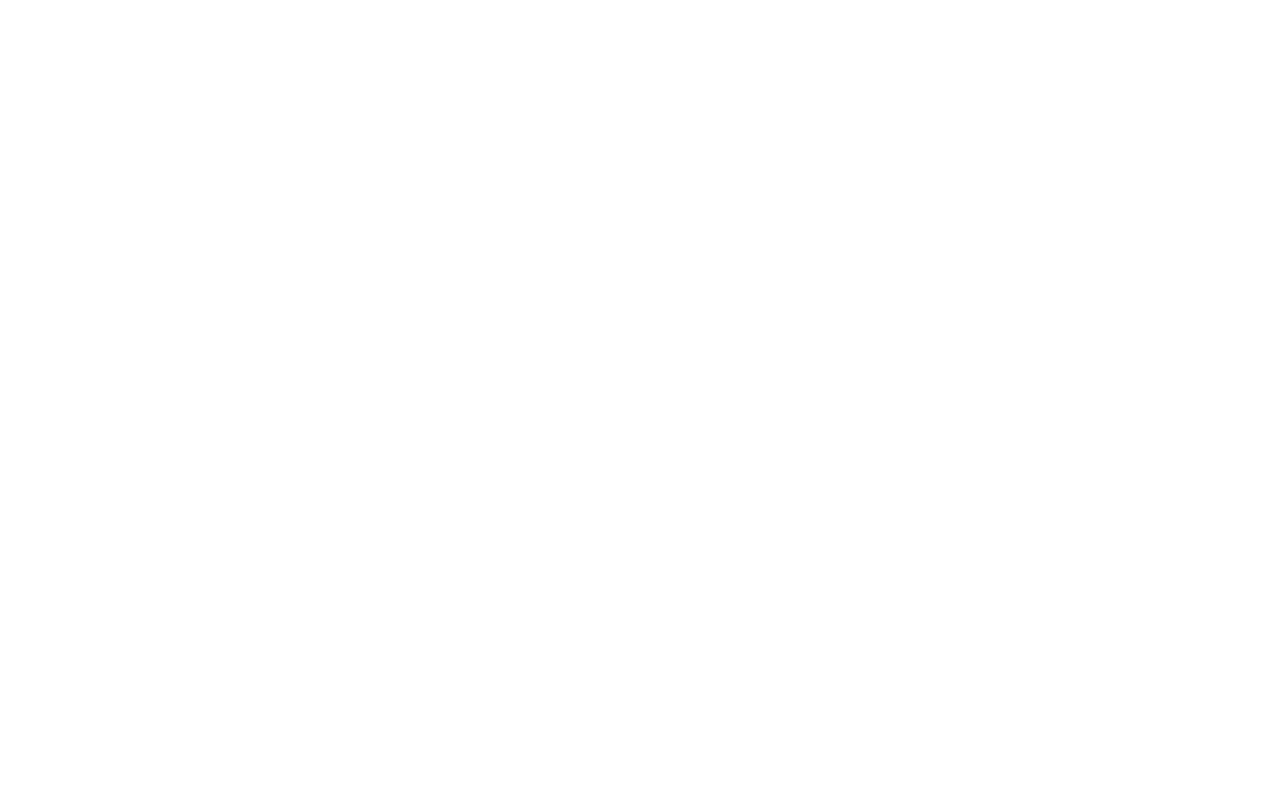
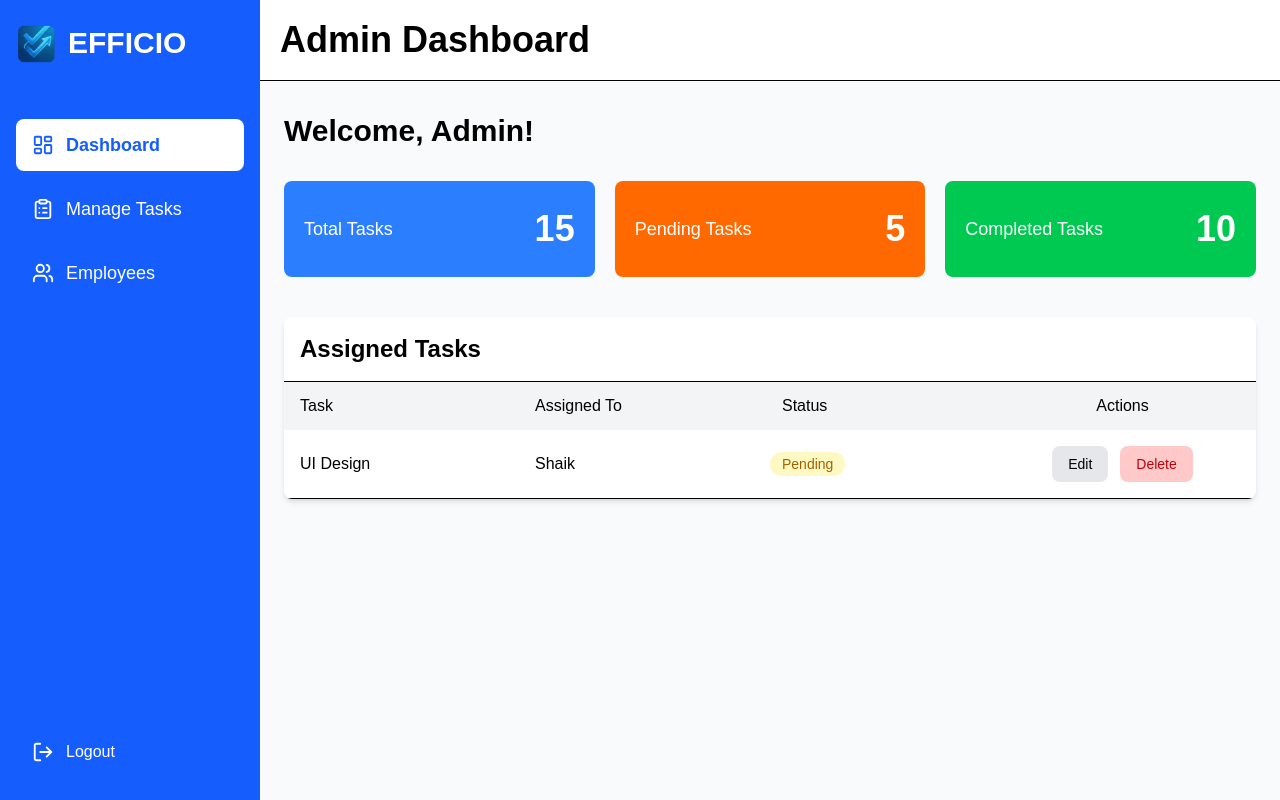
Before and after one commit to shaik3311/EFFICIO---An-Employee-Task-Management-Application-, a React (Vite) app: page /admin in a window 1280 px wide. Before the commit this address had no page. Built offline with nearby package versions, Linux system fonts and the light colour scheme.

Commit message:
Completed till Admin Dashboard design

```diff
--- a/package.json
+++ b/package.json
@@ -11,6 +11,7 @@
   },
   "dependencies": {
     "@tailwindcss/vite": "^4.1.18",
+    "lucide-react": "^0.563.0",
     "react": "^19.1.0",
     "react-dom": "^19.1.0",
     "react-router-dom": "^7.13.0",
--- a/src/App.jsx
+++ b/src/App.jsx
@@ -3,6 +3,9 @@
 import Home from './Pages/Home'
 import Login from './Pages/Login'
 import Signup from './Pages/Signup'
+import AdminDashboard from './Pages/AdminDashboard'
+import AdminTaskManagement from './Components/AdminTaskManagement'
+import AdminEmployeeManagement from './Components/AdminEmployeeManagement'
 
 const App = () => {
   return (
@@ -11,6 +14,9 @@
         <Route path='/' element={<Home/>}/>
         <Route path='/login' element={<Login/>}/>
         <Route path='/signup' element={<Signup/>}/>
+        <Route path='/admin' element={<AdminDashboard/>}/>
+        <Route path='/admin-tasks' element={<AdminTaskManagement/>}/>
+        <Route path='/admin-employees' element={<AdminEmployeeManagement/>}/>
       </Routes>
     </div>
   )
--- /dev/null
+++ b/src/Components/AdminEmployeeManagement.jsx
@@ -0,0 +1,13 @@
+import React from 'react'
+import AdminSidebar from './Adminsidebar'
+
+const AdminEmployeeManagement = () => {
+  return (
+    <div className='flex'>
+        <AdminSidebar/>
+        AdminEmployeeManagement
+    </div>
+  )
+}
+
+export default AdminEmployeeManagement
--- /dev/null
+++ b/src/Components/AdminTaskManagement.jsx
@@ -0,0 +1,13 @@
+import React from 'react'
+import AdminSidebar from './Adminsidebar'
+
+const AdminTaskManagement = () => {
+  return (
+    <div className='flex'>
+        <AdminSidebar/>
+        AdminTaskManagement
+    </div>
+  )
+}
+
+export default AdminTaskManagement
--- /dev/null
+++ b/src/Components/Adminsidebar.jsx
@@ -0,0 +1,90 @@
+import React, { useState } from "react";
+import { NavLink } from "react-router-dom";
+import {
+  LayoutDashboard,
+  ClipboardList,
+  Users,
+  LogOut,
+  Menu,
+  X,
+} from "lucide-react";
+
+const AdminSidebar = () => {
+  const [open, setOpen] = useState(false);
+
+  const linkStyle = ({ isActive }) =>
+    `flex items-center gap-3 px-4 py-3 rounded-lg text-lg transition-all
+     ${
+       isActive
+         ? "bg-white text-blue-600 font-semibold"
+         : "text-white hover:bg-blue-500/40"
+     }`;
+
+  return (
+    <>
+      {/* Mobile Menu Button */}
+      <button
+        className="md:hidden fixed top-4 left-4 z-50 bg-blue-600 p-2 rounded-lg text-white"
+        onClick={() => setOpen(true)}
+      >
+        <Menu />
+      </button>
+
+      {/* Sidebar */}
+      <aside
+        className={`fixed md:static top-0 left-0 h-screen w-[260px] bg-blue-600
+        flex flex-col justify-between px-4 py-6 z-50
+        transform transition-transform duration-300
+        ${open ? "translate-x-0" : "-translate-x-full md:translate-x-0"}`}
+      >
+        {/* Top */}
+        <div className="flex flex-col gap-10">
+          {/* Logo */}
+          <div className="flex items-center justify-between pb-4">
+            <div className="flex items-center gap-3">
+              <img src="/Logo.png" alt="logo" className="w-10" />
+              <h1 className="text-3xl font-bold text-white">EFFICIO</h1>
+            </div>
+
+            {/* Close (mobile) */}
+            <button
+              className="md:hidden text-white"
+              onClick={() => setOpen(false)}
+            >
+              <X />
+            </button>
+          </div>
+
+          {/* Links */}
+          <nav className="flex flex-col gap-3">
+            <NavLink to="/admin" className={linkStyle}>
+              <LayoutDashboard size={22} />
+              Dashboard
+            </NavLink>
+
+            <NavLink to="/admin-tasks" className={linkStyle}>
+              <ClipboardList size={22} />
+              Manage Tasks
+            </NavLink>
+
+            <NavLink to="/admin-employees" className={linkStyle}>
+              <Users size={22} />
+              Employees
+            </NavLink>
+          </nav>
+        </div>
+
+        {/* Logout */}
+        <button
+          className="flex items-center gap-3 px-4 py-3 rounded-lg
+          text-white hover:bg-red-500/80 transition-all"
+        >
+          <LogOut size={22} />
+          Logout
+        </button>
+      </aside>
+    </>
+  );
+};
+
+export default AdminSidebar;
--- /dev/null
+++ b/src/Pages/AdminDashboard.jsx
@@ -0,0 +1,89 @@
+import React from "react";
+import Adminsidebar from "../Components/Adminsidebar";
+
+const AdminDashboard = () => {
+  return (
+    <div className="flex min-h-screen bg-gray-50">
+      <Adminsidebar />
+
+      {/* Main Content */}
+      <div className="flex-1">
+        {/* Header */}
+        <h1 className="text-2xl sm:text-3xl lg:text-4xl px-20 lg:px-5 py-5 border-b font-semibold bg-white">
+          Admin Dashboard
+        </h1>
+
+        {/* Page Content */}
+        <div className="p-4 sm:p-6">
+          <h1 className="text-2xl sm:text-3xl font-semibold mt-2">
+            Welcome, Admin!
+          </h1>
+
+          {/* Stats Cards */}
+          <div className="grid grid-cols-1 md:grid-cols-2 lg:grid-cols-3 gap-5 mt-8">
+            <div className="h-24 bg-blue-500 flex justify-between items-center px-5 rounded-lg text-white">
+              <h1 className="text-lg font-medium">Total Tasks</h1>
+              <h1 className="text-4xl font-bold">15</h1>
+            </div>
+
+            <div className="h-24 bg-orange-500 flex justify-between items-center px-5 rounded-lg text-white">
+              <h1 className="text-lg font-medium">Pending Tasks</h1>
+              <h1 className="text-4xl font-bold">5</h1>
+            </div>
+
+            <div className="h-24 bg-green-500 flex justify-between items-center px-5 rounded-lg text-white">
+              <h1 className="text-lg font-medium">Completed Tasks</h1>
+              <h1 className="text-4xl font-bold">10</h1>
+            </div>
+          </div>
+
+          {/* Assigned Tasks */}
+          <div className="bg-white shadow-md rounded-lg mt-10 overflow-hidden">
+            <h1 className="text-xl sm:text-2xl font-semibold px-4 py-4 border-b">
+              Assigned Tasks
+            </h1>
+
+            {/* Table Header (Desktop only) */}
+            <div className="hidden md:flex bg-gray-100 px-4 py-3 font-medium">
+              <span className="w-1/4">Task</span>
+              <span className="w-1/4">Assigned To</span>
+              <span className="w-1/4 px-3">Status</span>
+              <span className="w-1/4 text-center">Actions</span>
+            </div>
+
+            {/* Row */}
+            <div className="flex flex-col lg:items-center md:flex-row gap-4 md:gap-0 px-4 py-4 border-b">
+              <div className="md:w-1/4">
+                <p className="text-sm text-gray-500 md:hidden">Task</p>
+                <p className="font-medium">UI Design</p>
+              </div>
+
+              <div className="md:w-1/4">
+                <p className="text-sm text-gray-500 md:hidden">Assigned To</p>
+                <p>Shaik</p>
+              </div>
+
+              <div className="md:w-1/4">
+                <p className="text-sm text-gray-500 md:hidden">Status</p>
+                <span className="px-3 py-1 rounded-full bg-yellow-100 text-yellow-700 text-sm">
+                  Pending
+                </span>
+              </div>
+
+              <div className="md:w-1/4 flex gap-3 md:justify-center">
+                <button className="px-4 py-2 bg-gray-200 rounded-lg text-sm hover:bg-gray-300 active:scale-95">
+                  Edit
+                </button>
+                <button className="px-4 py-2 bg-red-200 text-red-700 rounded-lg text-sm hover:bg-red-300 active:scale-95">
+                  Delete
+                </button>
+              </div>
+            </div>
+          </div>
+        </div>
+      </div>
+    </div>
+  );
+};
+
+export default AdminDashboard;
--- a/src/index.css
+++ b/src/index.css
@@ -1 +1,6 @@
 @import "tailwindcss";
+
+*{
+    font-family: sans-serif;
+    box-sizing: border-box;
+}
```
Also changed, not shown: 1 other file (tests, documents, lock files or other folders).
